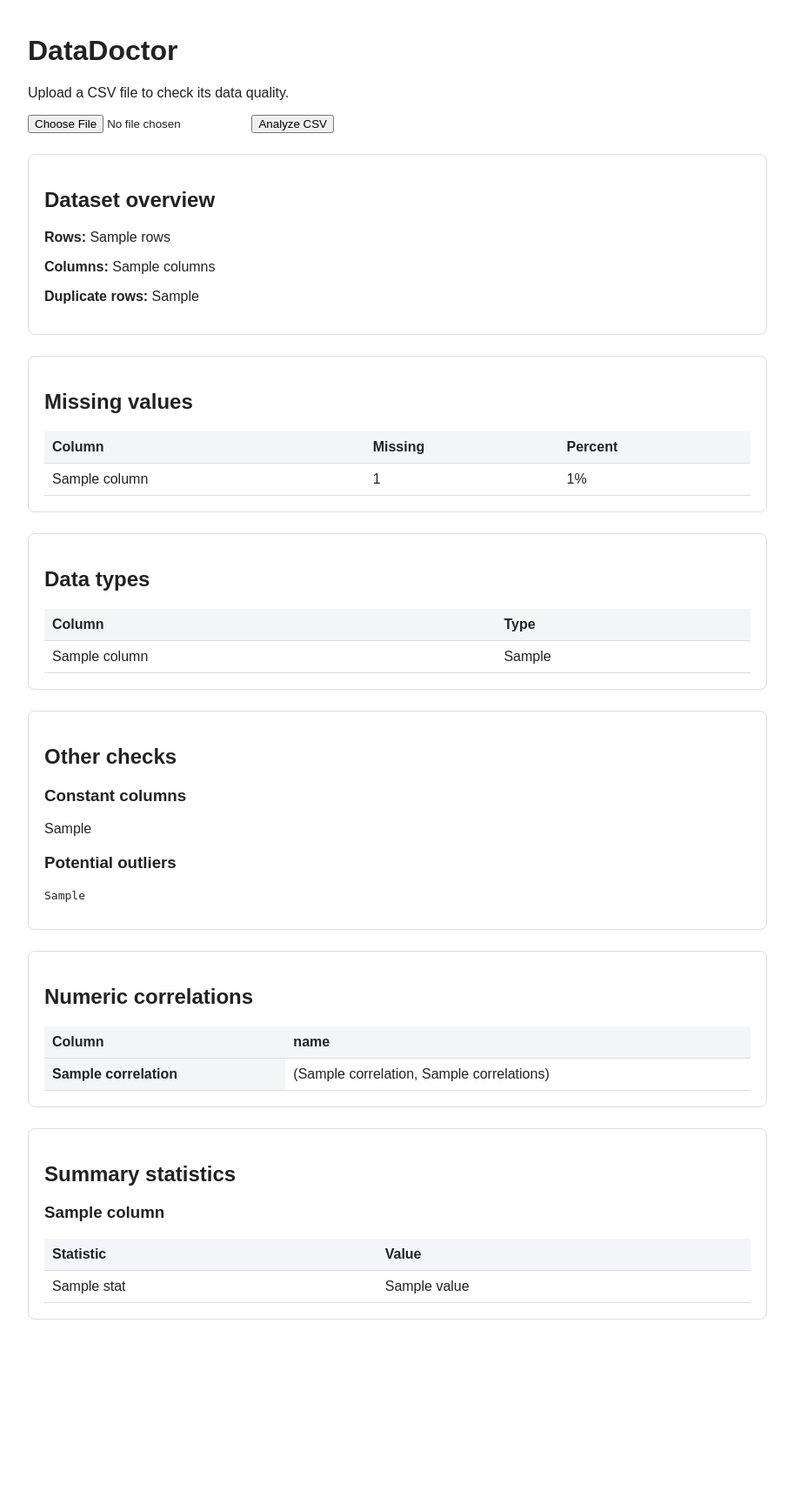
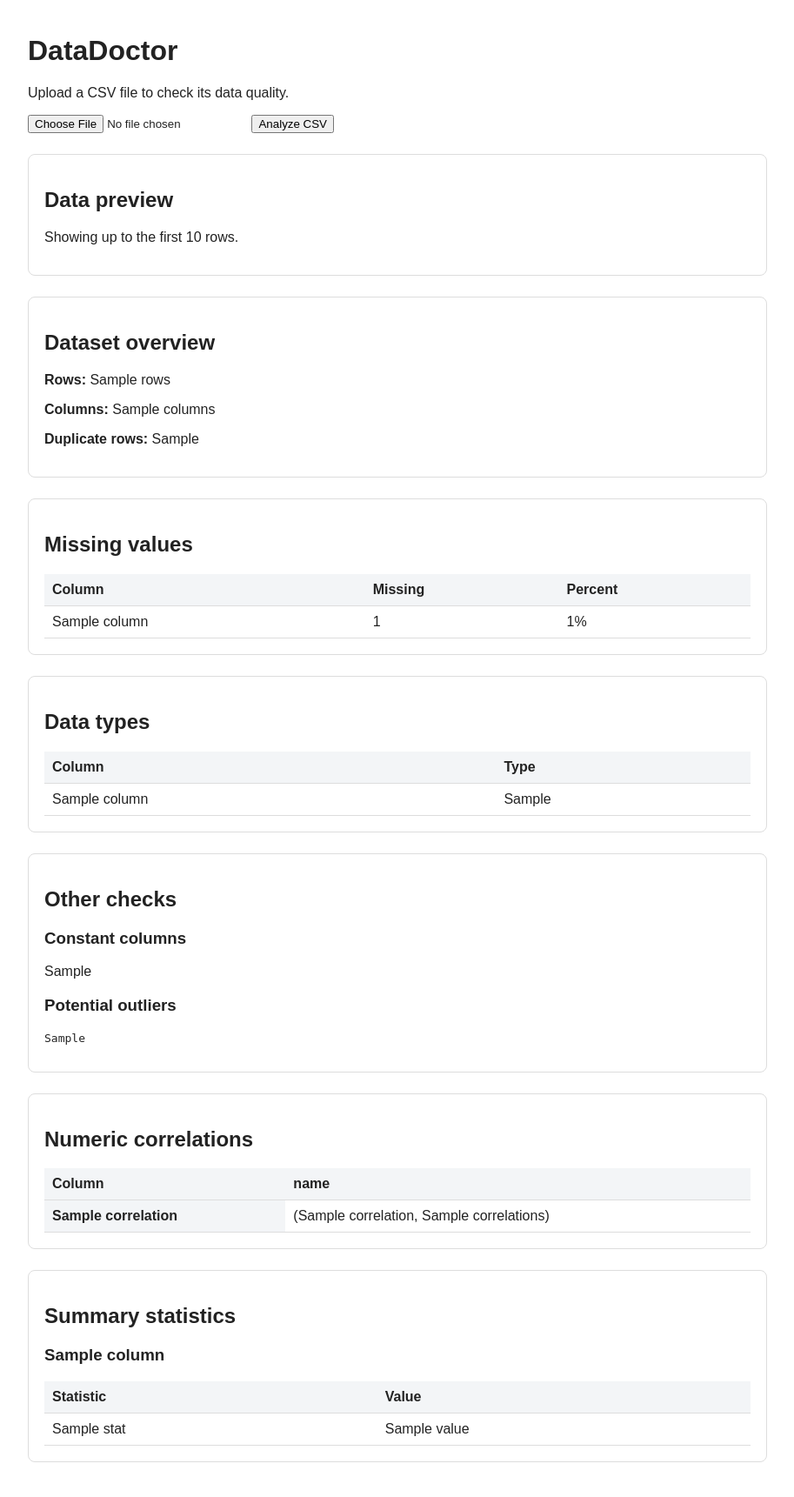
Before and after one commit to akshysasi/DataDoctor, a Flask app: template templates/index.html in a window 1280 px wide. Shown: the whole page at 87% size, without its empty margins (183-1096 px from the left). Before the commit the page ends 1517 px from the top, so only its background shows below. Run offline with Flask 3, Linux system fonts and the light colour scheme; the template is opened without the code that fills it: most values are stand-ins (such as "Sample title", 1, 10 or a date in 2020).

Commit message:
Show uploaded CSV preview

```diff
--- a/templates/index.html
+++ b/templates/index.html
@@ -54,6 +54,26 @@
 
     {% if report %}
         <section>
+            <h2>Data preview</h2>
+            <p>Showing up to the first 10 rows.</p>
+
+            <table>
+                <tr>
+                    {% for column in preview_columns %}
+                        <th>{{ column }}</th>
+                    {% endfor %}
+                </tr>
+                {% for row in preview_rows %}
+                    <tr>
+                        {% for column in preview_columns %}
+                            <td>{{ row[column] }}</td>
+                        {% endfor %}
+                    </tr>
+                {% endfor %}
+            </table>
+        </section>
+
+        <section>
             <h2>Dataset overview</h2>
             <p><strong>Rows:</strong> {{ report.rows }}</p>
             <p><strong>Columns:</strong> {{ report.columns }}</p>
@@ -102,9 +122,8 @@
             {% endif %}
         </section>
 
-                <section>
+        <section>
             <h2>Numeric correlations</h2>
-
             {% if report.correlations %}
                 <table>
                     <tr>
@@ -113,7 +132,6 @@
                             <th>{{ column }}</th>
                         {% endfor %}
                     </tr>
-
                     {% for row_name, values in report.correlations.items() %}
                         <tr>
                             <th>{{ row_name }}</th>
@@ -130,7 +148,6 @@
 
         <section>
             <h2>Summary statistics</h2>
-
             {% for column, stats in report.summary.items() %}
                 <h3>{{ column }}</h3>
                 <table>
```
